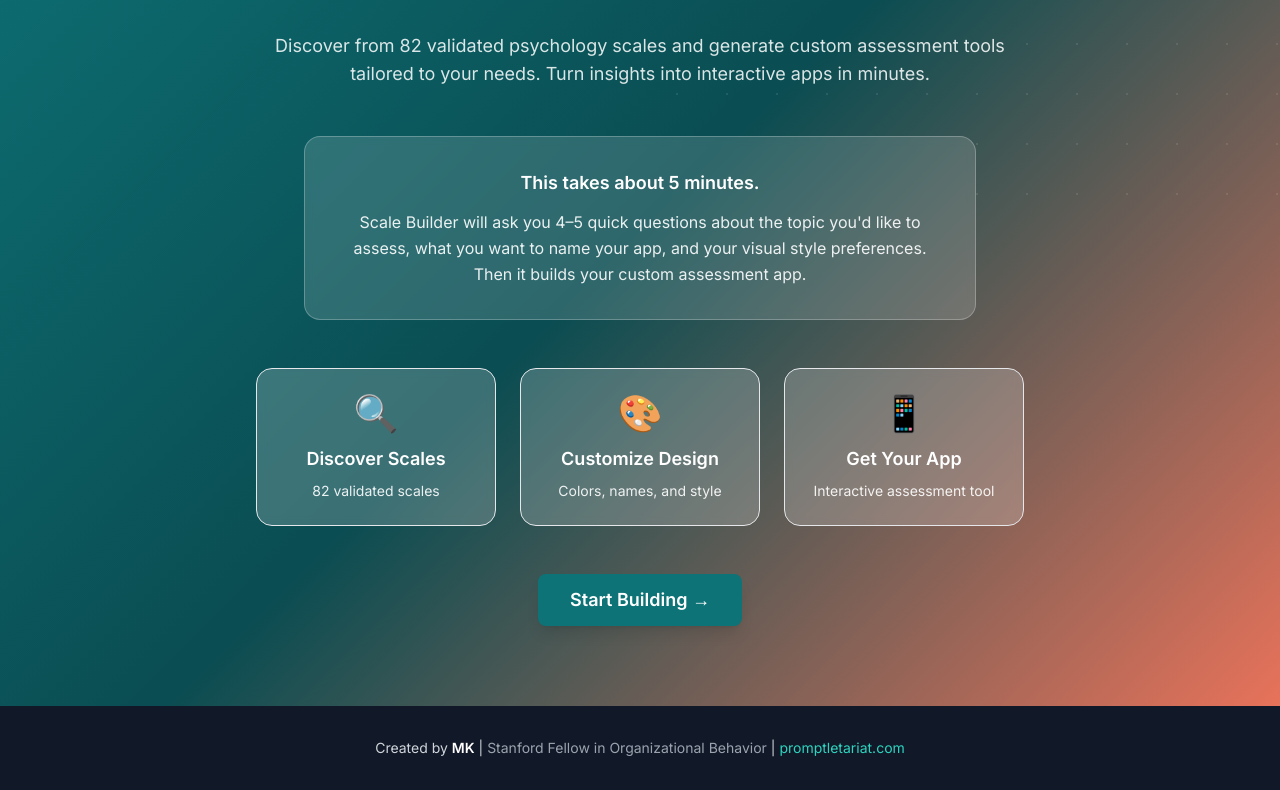
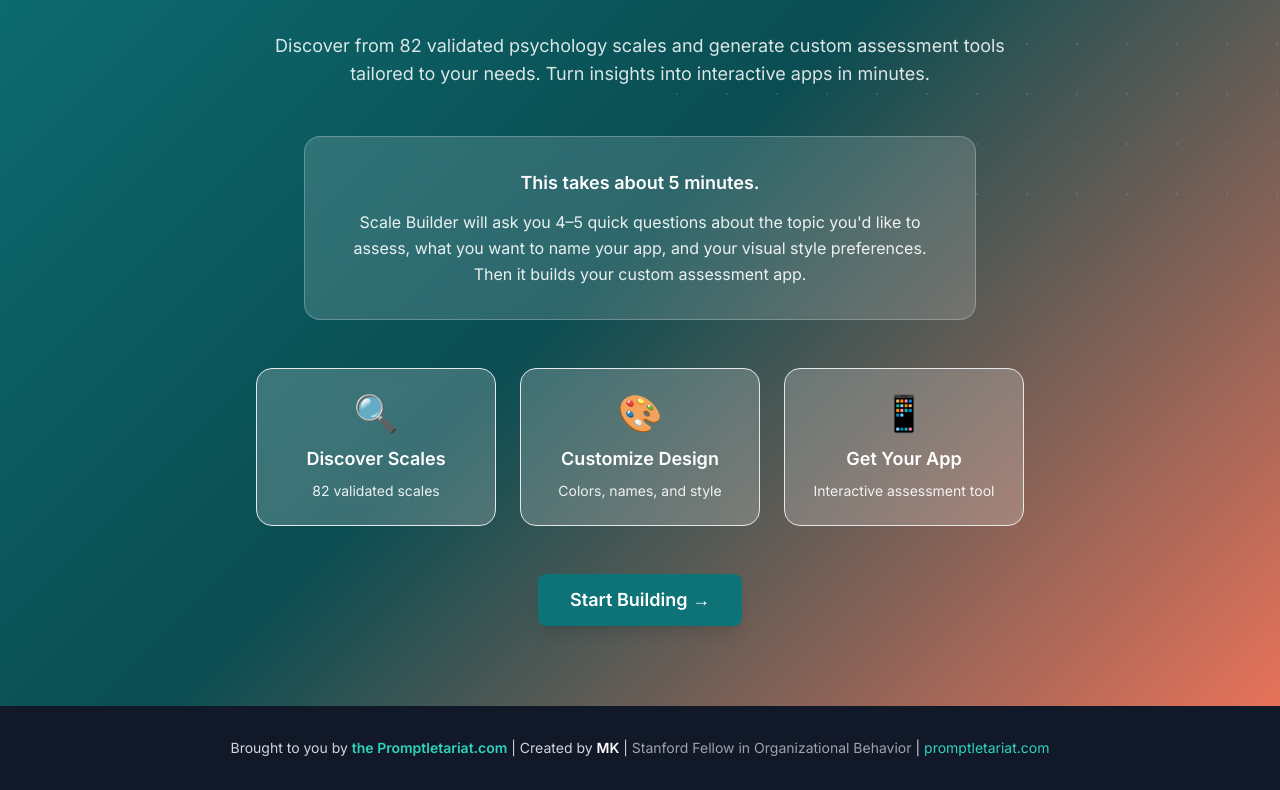
Before and after one commit to marykatestimmler-dev/scale-builder, a Next.js app: page / in a window 1280 px wide. Shown: the part 244-1034 px from the top of the page. Built offline with nearby package versions, Linux system fonts and the light colour scheme.

Commit message:
Add Promptletariat.com branding to all pages

```diff
--- a/app/page.js
+++ b/app/page.js
@@ -258,7 +258,9 @@ export default function Page() {
         {/* Footer */}
         <div className="bg-gray-900 text-gray-300 py-8 px-6 text-center">
           <p className="text-sm">
-            Created by <span className="font-semibold text-white">MK</span> |{' '}
+            Brought to you by{' '}
+            <a href="https://promptletariat.com" className="text-teal-400 hover:text-teal-300 font-semibold">the Promptletariat.com</a>
+            {' '}| Created by <span className="font-semibold text-white">MK</span> |{' '}
             <span className="text-gray-400">
               Stanford Fellow in Organizational Behavior
             </span>{' '}
@@ -378,7 +380,7 @@ export default function Page() {
               </button>
             </div>
             <p className="text-xs text-gray-500 mt-3 ml-1">
-              Press Enter to send • Built with Scale Builder by Promptletariat
+              Press Enter to send • Brought to you by the Promptletariat.com
             </p>
           </div>
         </div>
@@ -389,7 +391,7 @@ export default function Page() {
         <div className="fixed inset-0 bg-white z-50 flex flex-col">
           {/* Full-screen Header */}
           <div className="border-b border-gray-200 px-6 py-4 flex items-center justify-between bg-gradient-to-r from-teal-50 to-white shadow-sm">
-            <h2 className="text-lg font-bold text-gray-900">Your Assessment</h2>
+            <h2 className="text-lg font-bold text-gray-900">Your Assessment <span className="text-sm font-normal text-gray-500">• Brought to you by the Promptletariat.com</span></h2>
             <div className="flex gap-3 items-center">
               <button
                 onClick={downloadArtifact}
```
